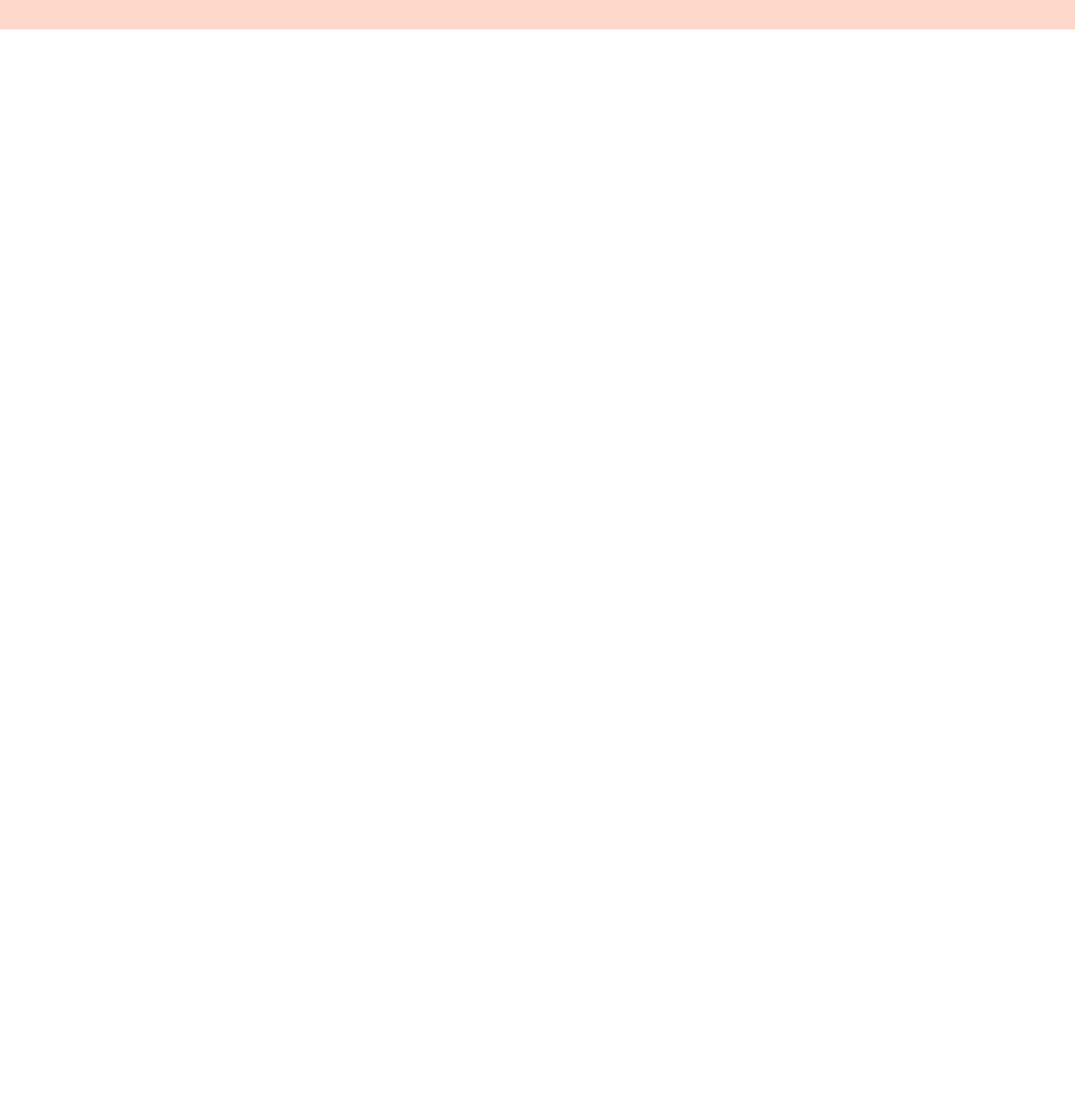
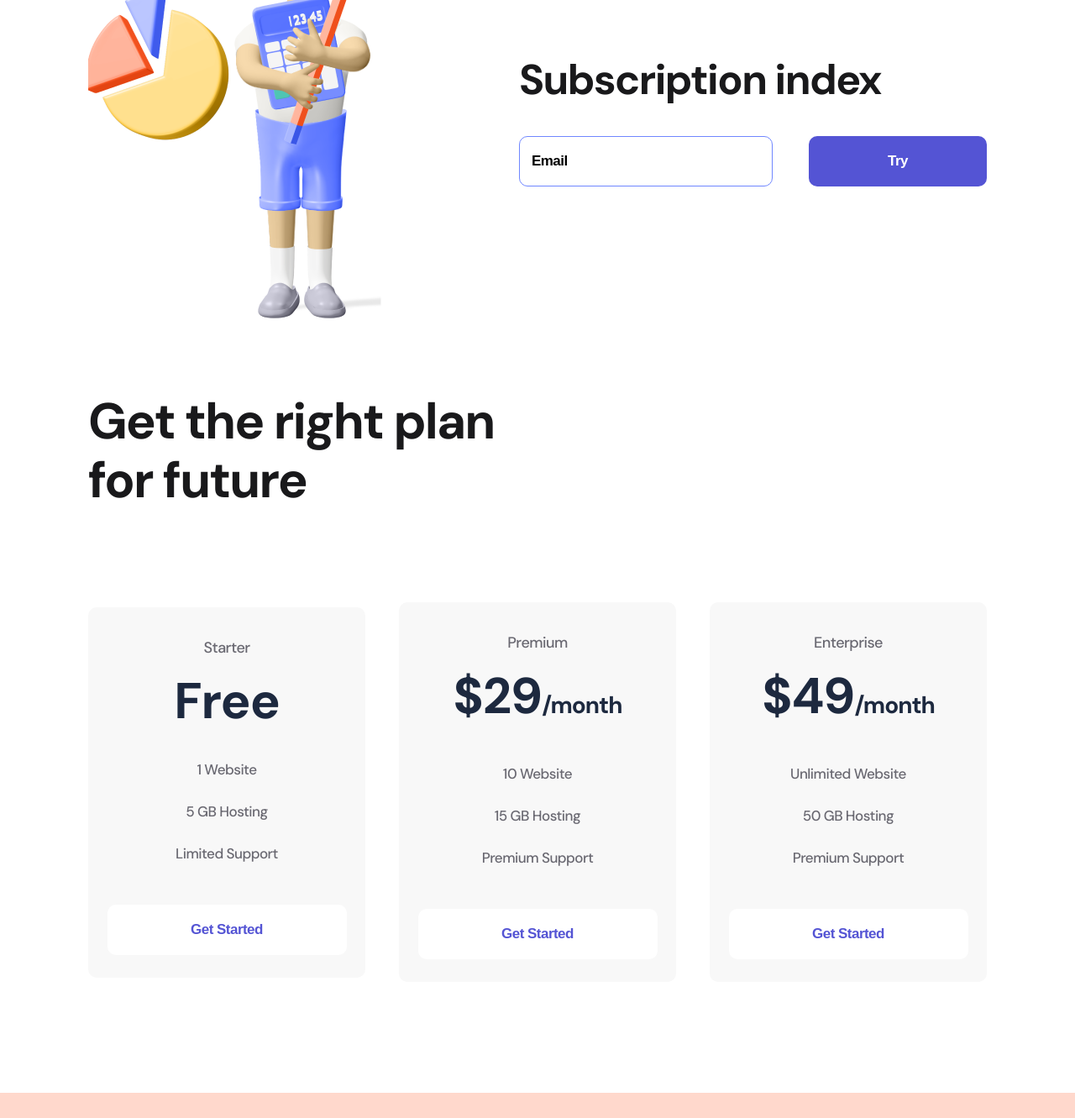
Before and after one commit to Tanya8135/logopac, a plain HTML site: page index.html in a window 1280 px wide. Shown: the part 955-2286 px from the top of the page at 84% size. Before the commit the page ends 990 px from the top, so only its background shows below. Drawn offline with nearby package versions, Linux system fonts and the light colour scheme.

Commit message:
Add files via upload

```diff
--- a/index.html
+++ b/index.html
@@ -67,6 +67,77 @@
             <img src="./img/firstmen.png" alt="firstmen">
         </div>
     </section>
+    <section class="container subscribe">
+        <div>
+            <img src="./img/secondmen.png" alt="secondmen">
+        </div>
+        <div>
+            <h2 class="subscribe__title">
+                Subscription index
+            </h2>
+            <form>
+                <input class="input" type="email" placeholder="Email">
+                <button class="button button__violet">
+                    Try
+                </button>
+            </form>
+        </div>
+    </section>
+    <section class="container plan">
+        <h2 class="plan__title">
+            Get the right plan for future
+        </h2>
+        <div class="plan__flex">
+            <div class="item">
+                <p class="item__text">
+                    Starter
+                </p>
+                <h3 class="item-title">
+                    Free
+                </h3>
+                <ul>
+                    <li class="item__li">1 Website</li>
+                    <li class="item__li">5 GB Hosting</li>
+                    <li class="item__li">Limited Support</li>
+                </ul>
+                <button class="button button__item">
+                    Get Started
+                </button>
+            </div>
+            <div class="item">
+                <p class="item__text">
+                    Premium
+                </p>
+                <h3 class="item-title">
+                    $29<span>/month</span>
+                </h3>
+                <ul>
+                    <li class="item__li">10 Website</li>
+                    <li class="item__li">15 GB Hosting</li>
+                    <li class="item__li">Premium Support</li>
+                </ul>
+                <button class="button button__item">
+                    Get Started
+                </button>
+            </div>
+            <div class="item">
+                <p class="item__text">
+                    Enterprise
+                </p>
+                <h3 class="item-title">
+                    $49<span>/month</span>
+                </h3>
+                <ul>
+                    <li class="item__li">Unlimited Website</li>
+                    <li class="item__li">50 GB Hosting</li>
+                    <li class="item__li">Premium Support</li>
+                </ul>
+                <button class="button button__item">
+                    Get Started
+                </button>
+            </div>
+        </div>
+    </section>
     <footer class="footer">
         <div class="container__footer footer__flex">
             <div>
--- a/style/style.css
+++ b/style/style.css
@@ -12,7 +12,7 @@ body{
     padding: 38px 0 48px 0;
 }
 
-.header__flex, .footer__flex, .about{
+.header__flex, .footer__flex, .about, .subscribe, .plan__flex{
     display: flex;
     justify-content: space-between;
     align-items: center;
@@ -127,3 +127,112 @@ body{
     color: black;
     transition: 300ms;
 }
+
+.subscribe{
+    margin-bottom: 85px;
+}
+
+.subscribe__title{
+    font-weight: bold;
+    font-size: 50px;
+    line-height: 57px;
+    letter-spacing: -1.56316px;
+    color: #19191B;
+    margin-bottom: 38px;
+}
+
+.input{
+    width: 302px;
+    height: 60px;
+    border-radius: 10px;
+    border: 1px solid #7087FF;
+    padding-left: 14px;
+    margin-right: 39px;
+    box-sizing: border-box;
+}
+
+.input::placeholder, .input{
+    font-weight: bold;
+    font-size: 17px;
+    line-height: 22px;
+    letter-spacing: -0.531474px;
+    color: #000000;
+}
+
+.input:focus{
+    outline: none;
+}
+
+.plan{
+    margin-bottom: 132px;
+}
+
+.plan__title{
+    font-weight: 700;
+    font-size: 60px;
+    line-height: 70px;
+    letter-spacing: -1.87579px;
+    color: #19191B;
+    max-width: 504px;
+    margin-bottom: 110px;
+}
+
+.item{
+    width: 330px;
+    background: #F8F8F8;
+    border-radius: 10px;
+    text-align: center;
+    padding: 34px 0 27px;
+}
+
+.item:hover{
+    transition: 500ms;
+    background: #FF7143;
+    box-shadow: 0px 32px 34px rgba(255, 112, 59, 0.317827);
+}
+
+.item__text{
+    font-size: 18px;
+    line-height: 28px;
+    letter-spacing: -0.562737px;
+    color: #696871;
+}
+
+.item:hover .item__text, .item:hover .item-title, .item:hover .item__li{
+    color: white;
+    transition: 500ms;
+}
+
+.item-title{
+    font-weight: bold;
+    font-size: 60px;
+    line-height: 56px;
+    letter-spacing: -1.03448px;
+    color: #1D293F;
+    margin: 22px 0 28px;
+}
+
+.item-title span{
+    font-size: 28px;
+}
+
+.item__li{
+    list-style: none;
+    font-size: 17px;
+    line-height: 50px;
+    letter-spacing: -0.531474px;
+    color: #696871;;
+}
+
+.button__item{
+    width: 285px;
+    background: white;
+    color: #5454D4;
+    margin-top: 36px;
+}
+
+.item:hover .button__item{
+    background: #9F3919;
+    color: white;
+    transition: 500ms;
+}
```
Also changed, not shown: img/secondmen.png (added).
